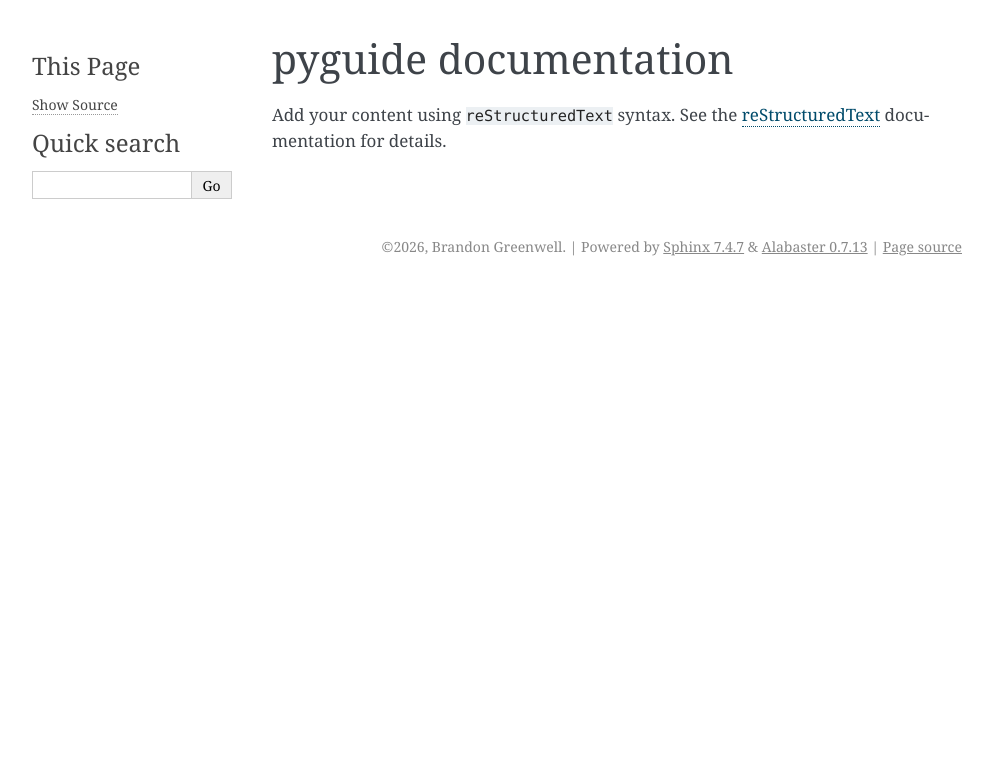
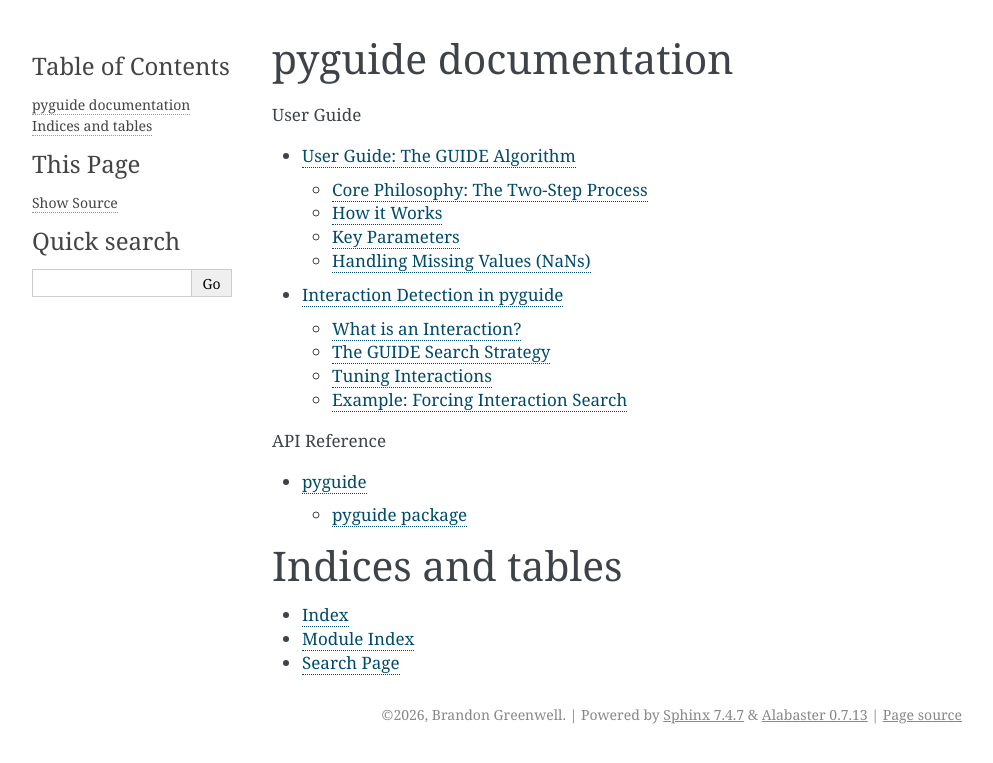
Before and after one commit to bgreenwell/pyguide, a Sphinx documentation site: the page built from docs/source/index.rst, in a window 1280 px wide. Shown: the top 763 px of the page, without its empty margins (148-1141 px from the left). Built offline with Sphinx 7.4.7, drawn with Linux system fonts in a browser that asks for light colours.

Commit message:
docs: Integrate guides and generate API reference

```diff
--- a/docs/source/index.rst
+++ b/docs/source/index.rst
@@ -6,11 +6,22 @@
 pyguide documentation
 =====================
 
-Add your content using ``reStructuredText`` syntax. See the
-`reStructuredText <https://www.sphinx-doc.org/en/master/usage/restructuredtext/index.html>`_
-documentation for details.
+.. toctree::
+   :maxdepth: 2
+   :caption: User Guide
 
+   user_guide
+   interactions
 
 .. toctree::
    :maxdepth: 2
-   :caption: Contents:
+   :caption: API Reference
+
+   modules
+
+Indices and tables
+==================
+
+* :ref:`genindex`
+* :ref:`modindex`
+* :ref:`search`
--- /dev/null
+++ b/docs/source/modules.rst
@@ -0,0 +1,7 @@
+pyguide
+=======
+
+.. toctree::
+   :maxdepth: 4
+
+   pyguide
```
Also changed, not shown: docs/source/pyguide.rst (added, +77 -0 lines).
